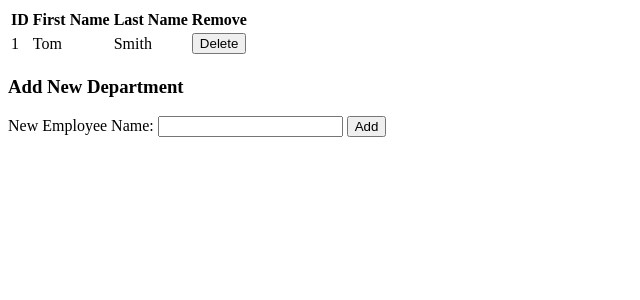
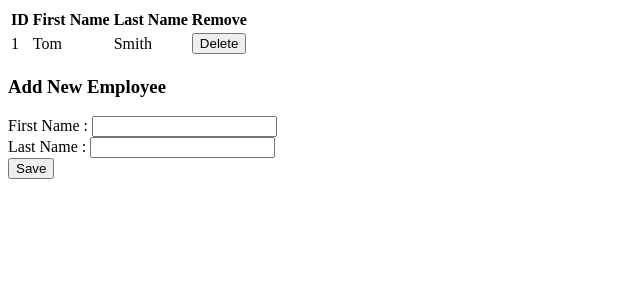
Before and after one commit to bchutchison/interview_ben, a Flask app: template templates/employees.html in a window 1280 px wide. Shown: the top 300 px of the page, without its empty margins (0-640 px from the left). Run offline with Flask 2, Linux system fonts and the light colour scheme; the template is opened without the code that fills it: values that come from a table or form of the project are taken from there, others are empty; data comes from the database, SQL or seed files in the repository; both versions use the stored data as it was after the commit.

Commit message:
add employee form to employees.html

```diff
--- a/templates/departments.html
+++ b/templates/departments.html
@@ -13,7 +13,7 @@
     <td>{{department.id}}</td>
     <td>{{department.name}}</td>
     <td><a ng-href="#/department/{{department.id}}/employees/">Show All</a></td>
-    <td><button ng-click="deleteDepartment(department.id)">Delete</button></td>
+    <td><button ng-click="deleteDepartment(department_id)">Delete</button></td>
   </tr>
 </table>
 </div>
--- a/templates/employees.html
+++ b/templates/employees.html
@@ -18,6 +18,10 @@
 </table>
 </div>
 <div>
-  <h3>Add New Department</h3>
-  New Employee Name: <input ng-model="newName" type="test" name="employee_name"> <button ng-click="addEmployee()">Add</button>
+  <h3>Add New Employee</h3>
+  <form class="" action="index.html" method="post">
+    <label>First Name : <input ng-model="newFirstName" type="test" name="employee_first_name"></label><br>
+    <label>Last Name : <input ng-model="newLastName" type="test" name="employee_last_name"></label><br>
+    <input type="submit" ng-click="addEmployee(department_id)" value="Save">
+  </form>
 </div>
```
Also changed, not shown: app.js (+7 -2 lines), base.sql (+4 -4 lines).
